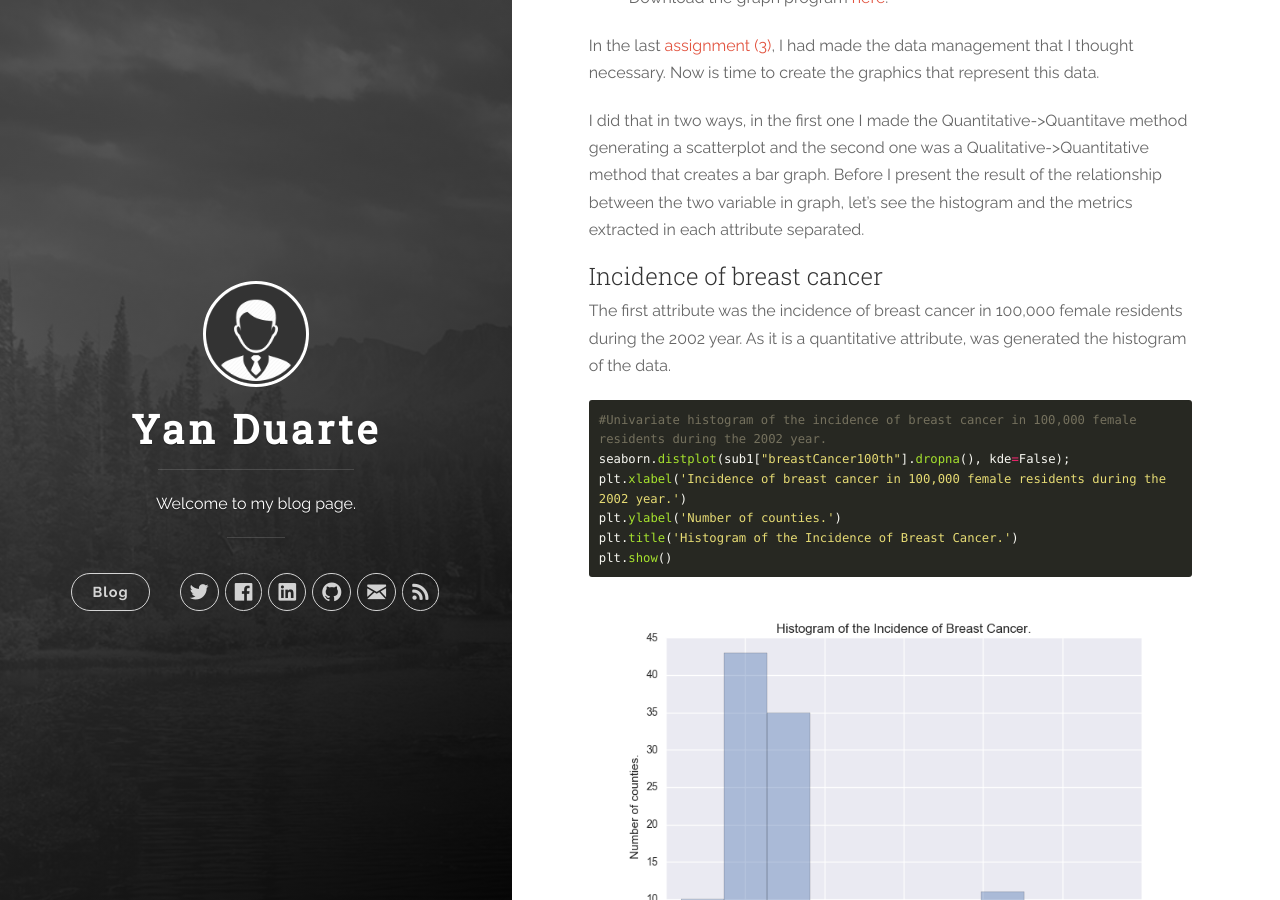
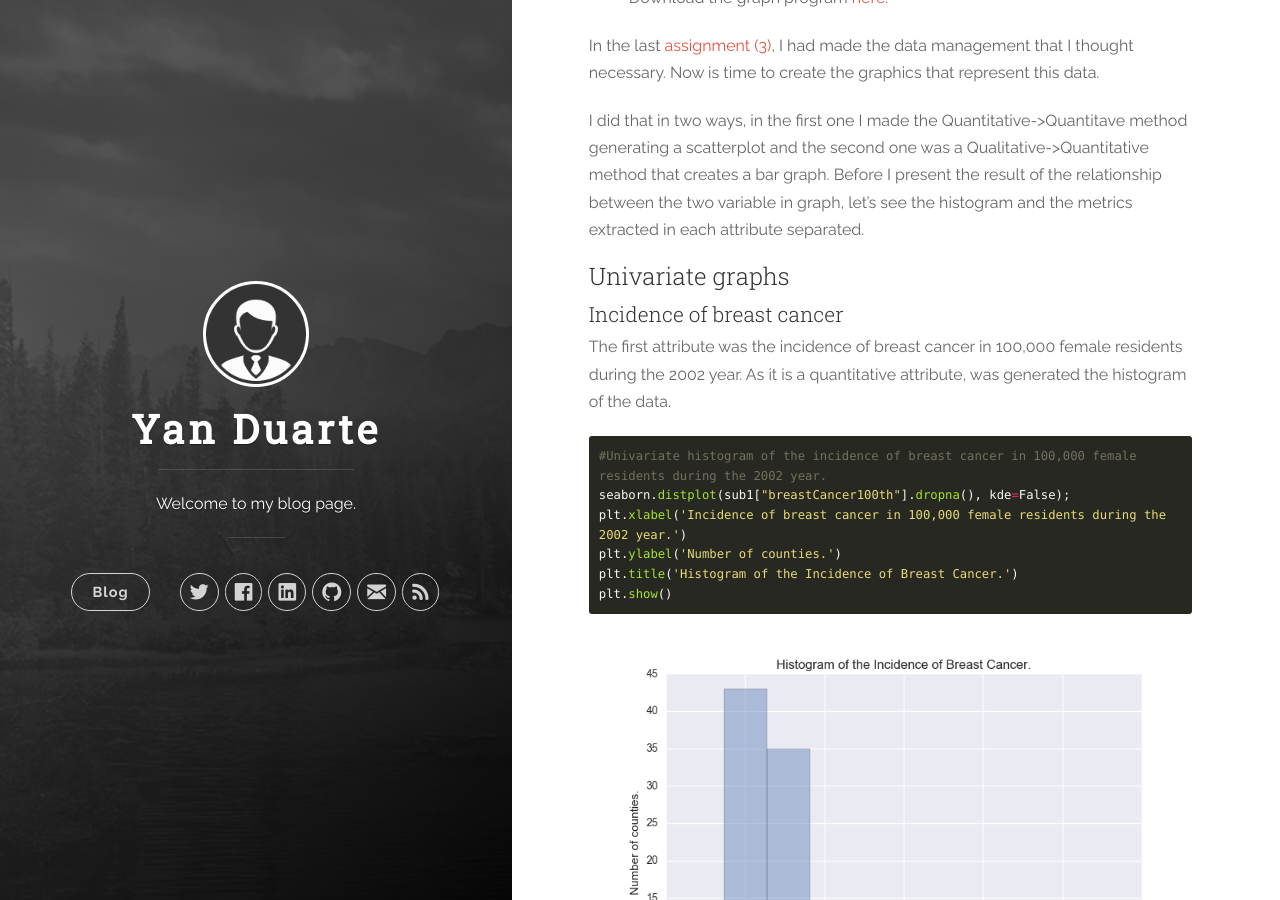
Before and after one commit to yan-duarte/yan-duarte.github.io, a Jekyll site: the page built from _posts/2016-07-22-Assignment4.md, in a window 1280 px wide and 900 px high, scrolled down 535 px. Built offline with Jekyll 4.4.1, drawn with Linux system fonts in a browser that asks for light colours; nearby versions of some CDN libraries.

Commit message:
Updated 2016-07-22-Assignment4.md

````diff
--- a/_posts/2016-07-22-Assignment4.md
+++ b/_posts/2016-07-22-Assignment4.md
@@ -28,7 +28,9 @@ In the last [assignment (3)](https://yan-duarte.github.io/2016/Assignment3/), I
 I did that in two ways, in the first one I made the Quantitative->Quantitave method generating a scatterplot and the second one was a Qualitative->Quantitative method that creates a bar graph.
 Before I present the result of the relationship between the two variable in graph, let's see the histogram and the metrics extracted in each attribute separated.
 
-## Incidence of breast cancer
+## Univariate graphs
+
+### Incidence of breast cancer
 
 The first attribute was the incidence of breast cancer in 100,000 female residents during the 2002 year. As it is a quantitative attribute, was generated the histogram of the data.
 
@@ -65,11 +67,11 @@ Name: breastCancer100th, dtype: float64
 
 With this, we can see that 75% of the countries have an incidence of breast cancer over 50.30 per 100,000 female.
 
-## Sugar consumption
+### Sugar consumption
 
 The second attribute is the sugar consumption. For this attribute, I have made two graphs: one that shows the histogram of the original data and the other one that shows the bar graph of this attribute relocated into categories.
 
-### Histogram
+#### Histogram
 
 ```python
 #Univariate histogram of the Mean of the sugar consumption (grams per person and day) between 1961 and 2002.
@@ -104,4 +106,7 @@ Name: meanSugarPerson, dtype: float64
 
 With this, we can see that 75% of the countries have an incidence of breast cancer over 50.30 per 100,000 female.
 
-### Bar graph
+#### Bar graph
+
+
+## Bivariate graphs
````
